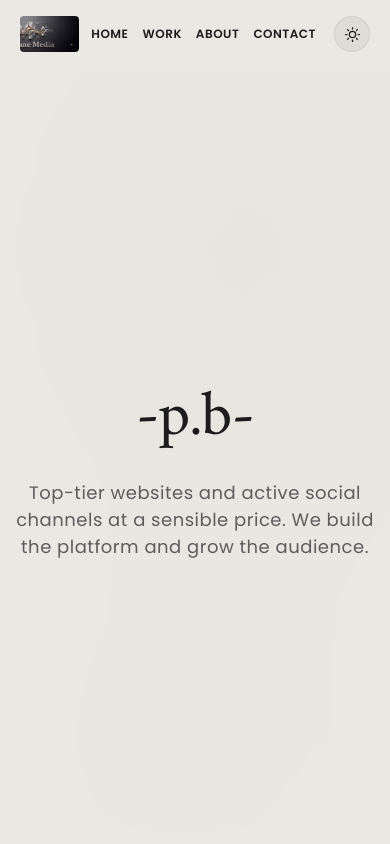
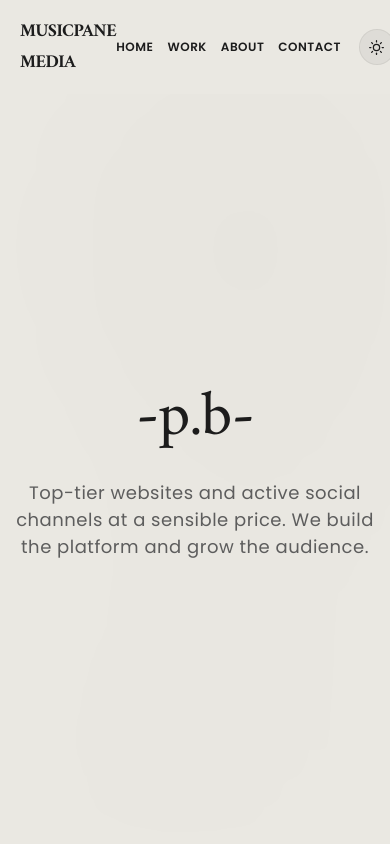
Before and after one commit to boss-crokers/musicpane-media, a website built with Vite: page index.html in a window 390 px wide. Shown: the top 844 px of the page. Built offline with nearby package versions, Linux system fonts and the light colour scheme.

Commit message:
Revert navbar logo back to original serif typography MUSICPANE MEDIA

```diff
--- a/index.html
+++ b/index.html
@@ -71,9 +71,7 @@
 
     <nav class="navbar">
       <div class="nav-container">
-        <a href="#home" class="nav-logo" aria-label="MusicPane Media Home">
-          <img src="/images/musicpane-logo.png" alt="MusicPane Media Logo" class="nav-logo-img">
-        </a>
+        <a href="#home" class="nav-logo">MUSICPANE MEDIA</a>
         <div class="nav-links">
           <a href="#home">HOME</a>
           <a href="#work">WORK</a>
--- a/style.css
+++ b/style.css
@@ -275,26 +275,10 @@ img {
 }
 
 .nav-logo {
-  display: flex;
-  align-items: center;
-  text-decoration: none;
-}
-
-.nav-logo-img {
-  height: 44px;
-  width: auto;
-  object-fit: contain;
-  border-radius: 4px;
-  transition: all 0.4s ease;
-}
-
-[data-theme="dark"] .nav-logo-img {
-  mix-blend-mode: lighten;
-  filter: contrast(1.15) brightness(1.1);
-}
-
-.nav-logo-img:hover {
-  transform: scale(1.05);
+  font-family: var(--font-serif);
+  font-size: 24px;
+  font-weight: 700;
+  letter-spacing: -0.5px;
 }
 
 .nav-links {
@@ -320,8 +304,8 @@ img {
   .navbar {
     padding: 16px var(--padding-x);
   }
-  .nav-logo-img {
-    height: 36px;
+  .nav-logo {
+    font-size: 18px;
   }
   .nav-links {
     display: flex;
```
